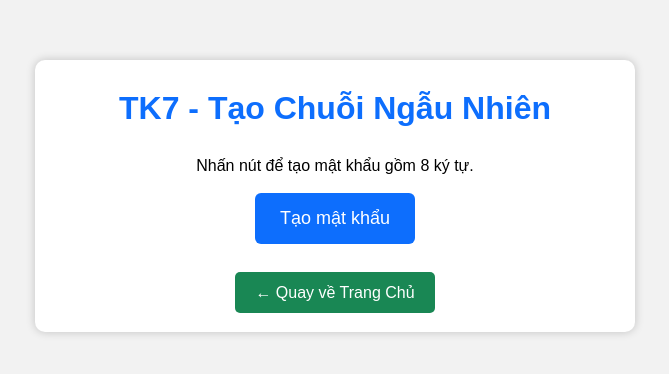
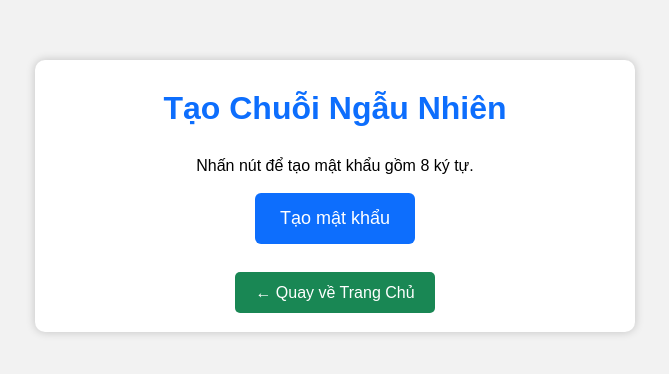
Before and after one commit to nguyenphandiemmy2004-lang/BT36, a plain HTML site: page tk7.html in a window 1280 px wide. Shown: the whole page, without its empty margins (305-974 px from the left). Drawn offline with Linux system fonts and the light colour scheme.

Commit message:
Update tk7.html

```diff
--- a/tk7.html
+++ b/tk7.html
@@ -3,7 +3,7 @@
   <head>
     <meta charset="UTF-8">
     <meta name="viewport" content="width=device-width, initial-scale=1.0">
-    <title>TK7 - Tạo chuỗi ngẫu nhiên</title>
+    <title>Tạo chuỗi ngẫu nhiên</title>
 
     <style>
 
@@ -66,7 +66,7 @@ button:hover{
   </head>
   <body>
     <div class="container">
-      <h1>TK7 - Tạo Chuỗi Ngẫu Nhiên</h1>
+      <h1>Tạo Chuỗi Ngẫu Nhiên</h1>
       <p>Nhấn nút để tạo mật khẩu gồm 8 ký tự.</p>
       <br>
       <button onclick="taoMatKhau()">Tạo mật khẩu</button>
```
